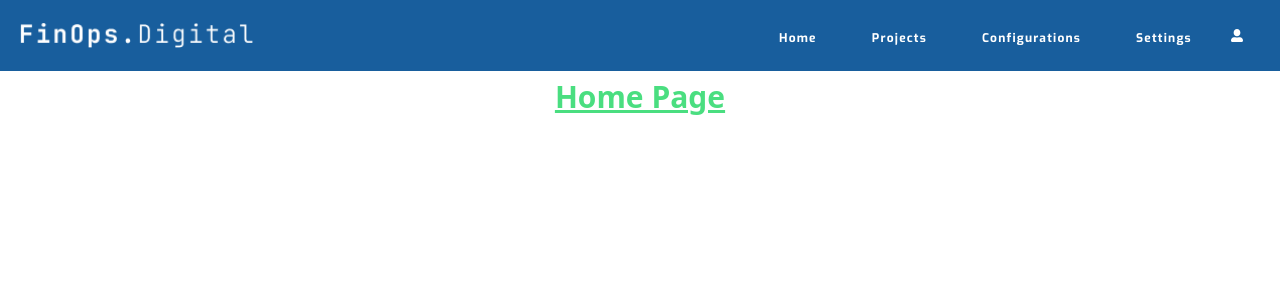
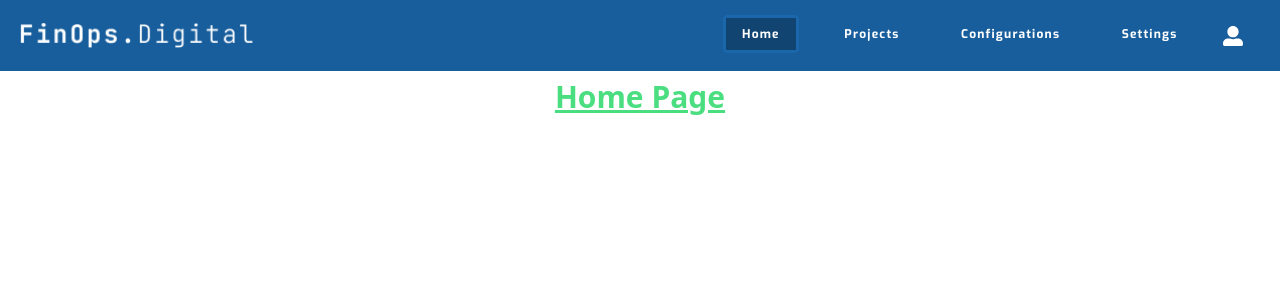
Before and after one commit to Muhammadsamo/Data-Automation-Framework, a Nuxt app: page / in a window 1280 px wide. Shown: the top 300 px of the page. Built offline with nearby package versions, Linux system fonts and the light colour scheme.

Commit message:
fixed a small bug

```diff
--- a/components/MainNav.vue
+++ b/components/MainNav.vue
@@ -1,14 +1,21 @@
 <template>
   <nav>
-    <ul class="flex gap-x-[23px] items-center w-[480px]">
-      <li v-for="link in links" :key="link.pageId">
+    <ul class="flex justify-between items-center w-[520px]">
+      <li v-for="link in links" :key="link.pageId" class="min-h-[32px]">
         <NuxtLink
           :to="link.address"
-          class="font-Exo font-bold text-[12px] text-[#FFFFFF] tracking-[1.2px] px-[16px] py-8px"
+          class="font-Exo font-bold text-[12px] text-[#FFFFFF] tracking-[1.2px] px-[16px] py-[8px] hover:border border-[#1A67AC] rounded-[3px] hover:bg-[#114471]"
           >{{ link.name }}</NuxtLink
         >
       </li>
-      <li><img src="/header/profile-icon.svg" alt="profile-icon" /></li>
+      <li class="cursor-pointer min-h-[20px] min-w-[20px]">
+        <img
+          src="/header/profile-icon.svg"
+          width="20"
+          height="20"
+          alt="profile-icon"
+        />
+      </li>
     </ul>
   </nav>
 </template>
@@ -37,3 +44,10 @@ const links = [
   },
 ];
 </script>
+
+<style scoped>
+.router-link-active {
+  border: 3px solid #1a67ac;
+  background-color: #114471;
+}
+</style>
--- a/nuxt.config.ts
+++ b/nuxt.config.ts
@@ -4,6 +4,10 @@ export default defineNuxtConfig({
   devtools: { enabled: true },
 
   modules: ["@pinia/nuxt"],
+  components: {
+    global: true,
+    dirs: ["~/components"],
+  },
   css: ["~/assets/css/main.css"],
   postcss: {
     plugins: {
```
